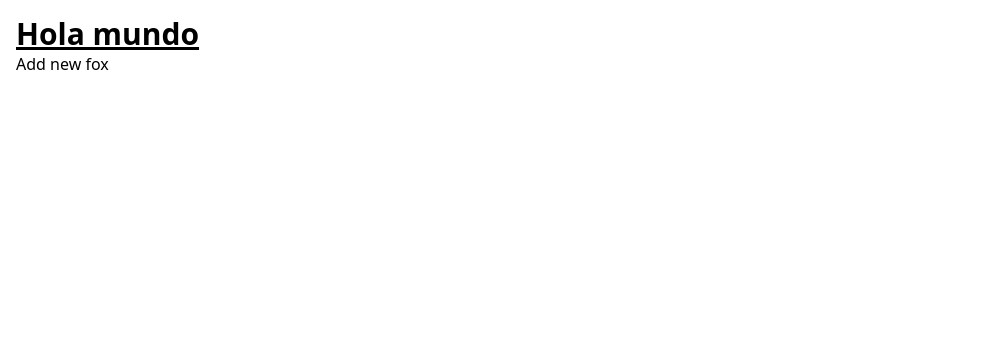
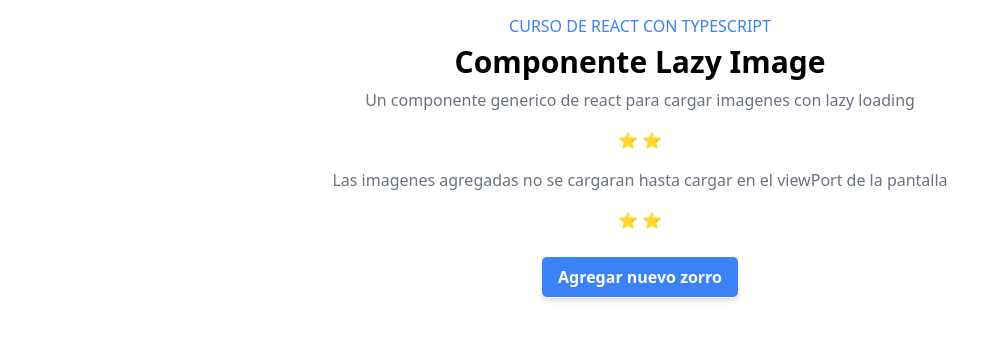
Before and after one commit to Matiguagni/react-whit-typescript, a Next.js app: page / in a window 1280 px wide. Shown: the top 340 px of the page, without its empty margins (0-994 px from the left). Built offline with nearby package versions, Linux system fonts and the light colour scheme.

Commit message:
Commit del estilo css con tailwind

```diff
--- a/pages/index.tsx
+++ b/pages/index.tsx
@@ -37,19 +37,34 @@ export default function Home() {
     }
 
   return (
-    <main className="m-4">
+    <main className="box-border  flex flex-col items-center justify-center ml-48 mr-48 pl-32 pr-32  max-w-screen-lg  ">
 
-      <h1 className="text-3xl font-bold underline">
-        Hola mundo
+      <h1 className="text-l mt-4 font-sans font-medium leading-5 text-blue-500">
+        CURSO DE REACT CON TYPESCRIPT
       </h1>
+      <h1 className=" mt-2 font-bold text-3xl flex justify-center align-middle">
+        Componente Lazy Image
+      </h1>
+      <h1 className="mt-2 text-m font-sans font-medium text-gray-500">
+        Un componente generico de react para cargar imagenes con lazy loading
+      </h1>
+      <span className='mt-4'>
+         ⭐ ⭐
+         </span>
+      <h1 className="mt-4 text-m font-sans font-medium text-gray-500">
+        Las imagenes agregadas no se cargaran hasta cargar en el viewPort de la pantalla
+      </h1>
+      <span className='mt-4'>
+         ⭐ ⭐
+         </span>
 
-      <button onClick={addNewFox} className=' '>
-        Add new fox
+      <button onClick={addNewFox} className='border border-white hover:bg-blue-700 hover:border-black py-2 px-4 text-white font-bold mt-6 rounded-md shadow-md transition duration-300 ease-in-out  bg-blue-500 '>
+        Agregar nuevo zorro
       </button>
 
       {images.map(({id, url}) => (
 
-        <div key= {id} className="p-4">
+        <div key= {id} className="p-4 mt-6">
           <LazyImage    /* gracias al spread operator podemos acceder en nuestro componente a todas las propiedades de un elemento image */
            width={320}
            height="auto"
```
